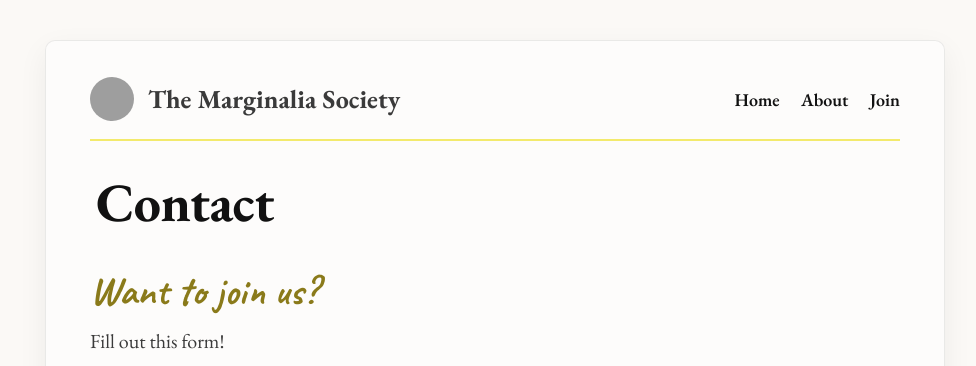
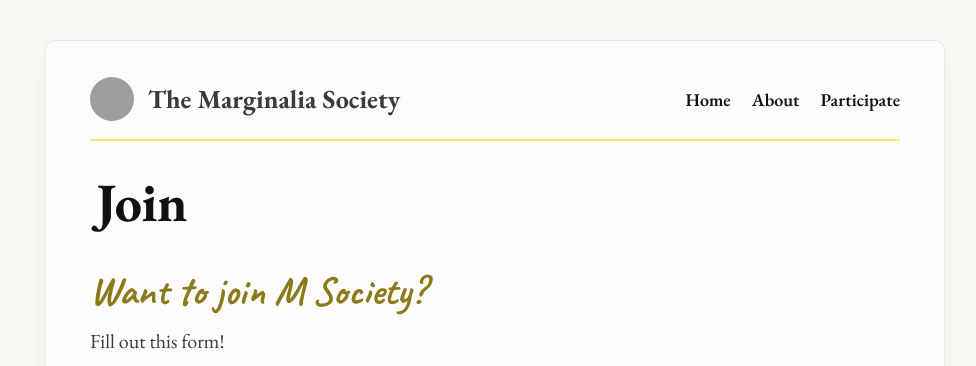
Before and after one commit to Aparna-Rajesh/TheMarginaliaSociety, a plain HTML site: page contact.html in a window 1280 px wide. Shown: the top 366 px of the page, without its empty margins (145-1121 px from the left). Drawn offline with nearby package versions, Linux system fonts and the light colour scheme; grey boxes are pictures that could not be loaded.

Commit message:
join -> participate and form left

```diff
--- a/contact.html
+++ b/contact.html
@@ -26,16 +26,16 @@
           <a href="index.html">Home</a>
           <a href="about.html">About</a>
           <!-- <a href="meetings.html">Meetings</a> -->
-          <a href="contact.html">Join</a>
+          <a href="contact.html">Participate</a>
         </nav>
       </header>
 
       <div class="h1">
         <!-- <img src="MSocietyLogoItalicizedWarm.png" alt="" /> -->
-        <h1>Contact</h1>
+        <h1>Join</h1>
       </div>
 
-      <div class="script">Want to join us?</div>
+      <div class="script">Want to join M Society?</div>
 
       <p>Fill out this form!</p>
       <iframe
--- a/style.css
+++ b/style.css
@@ -153,7 +153,7 @@ a{
 .contact-form{
   display: block;
   width: min(760px, calc(100% + 24px));
-  margin: 0 0 18px -53px;
+  margin: 0 0 18px -58px;
   border: 0;
 }
 
```
Also changed, not shown: about.html (+1 -1 lines), index.html (+1 -1 lines), meetings.html (+2 -2 lines).
